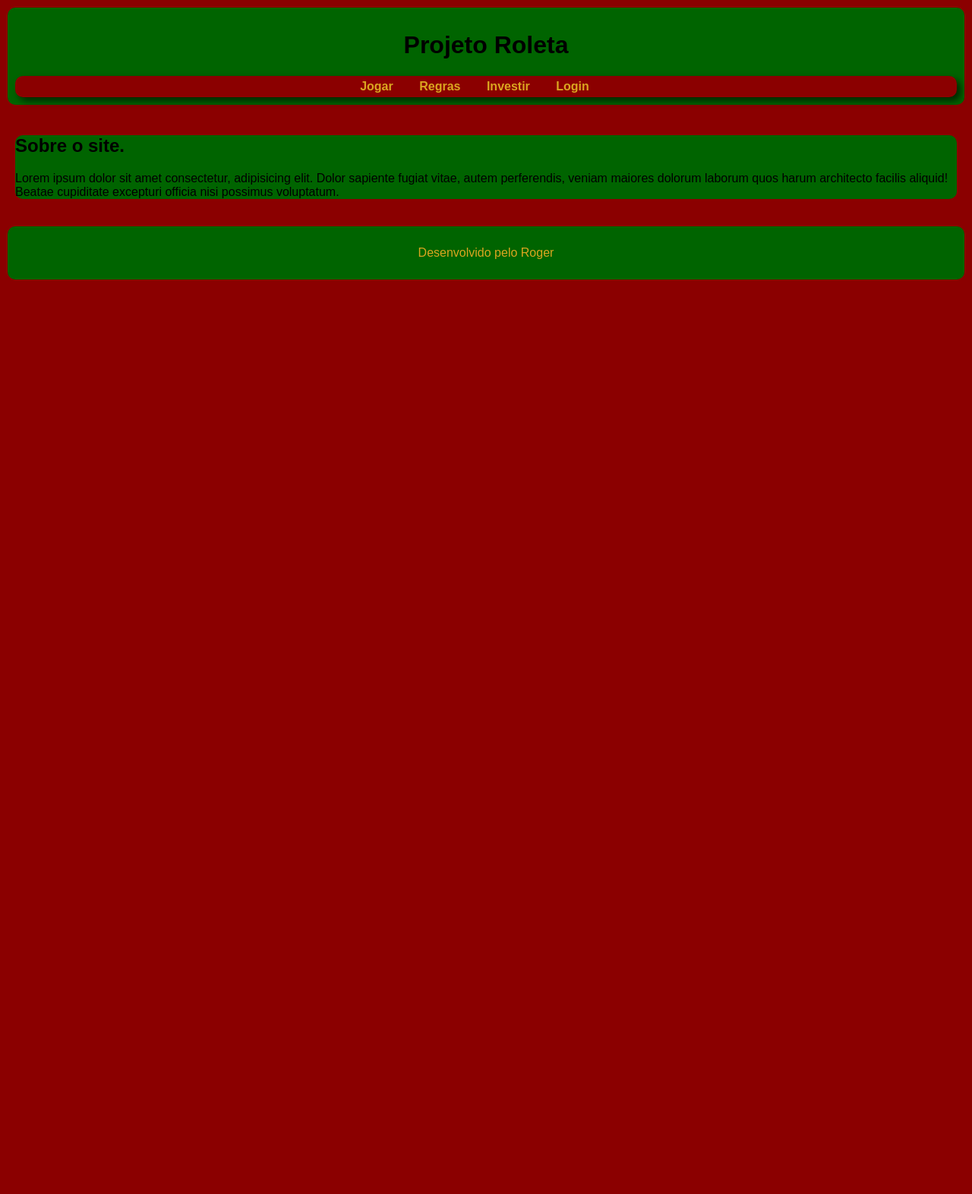
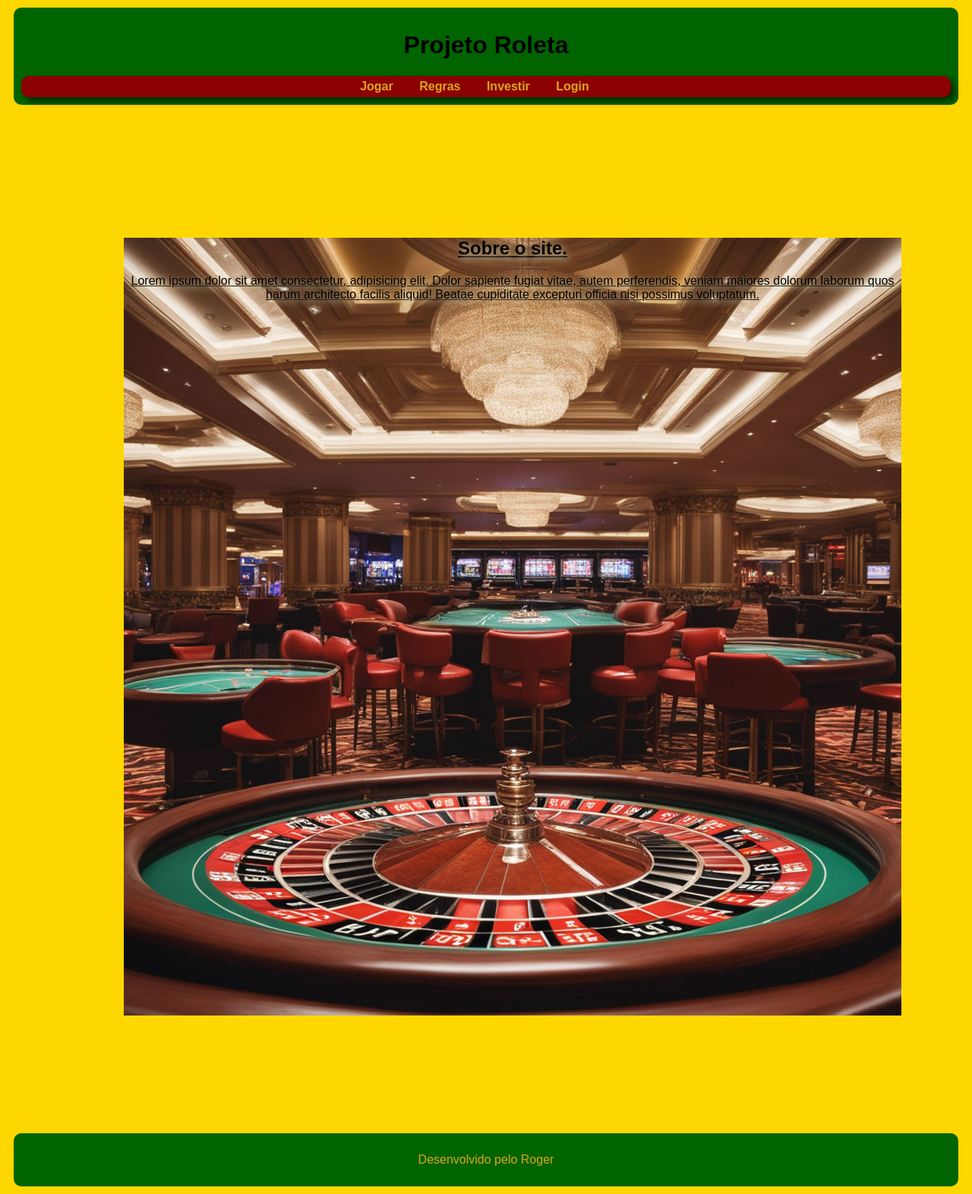
Before and after one commit to RogerDrese/Projeto-Roleta, a PHP site: page / in a window 1280 px wide. Shown: the whole page at 76% size. Before the commit the page ends 368 px from the top, so only its background shows below. Run offline with PHP 8.4, Linux system fonts and the light colour scheme.

Commit message:
upd index

```diff
--- /dev/null
+++ b/about.txt
@@ -0,0 +1,6 @@
+This favicon was generated using the following font:
+
+- Font Title: Noto Serif Tamil
+- Font Author: Copyright 2022 The Noto Project Authors (https://github.com/notofonts/tamil)
+- Font Source: http://fonts.gstatic.com/s/notoseriftamil/v28/LYjndHr-klIgTfc40komjQ5OObazYp-6H94dBF-RX6nNRJfi-Gf55IgAecattN-R8Pz3v8Etew.ttf
+- Font License: SIL Open Font License, 1.1 (http://scripts.sil.org/OFL))
--- a/index.css
+++ b/index.css
@@ -2,8 +2,8 @@
 
 body{
     font-family: Arial, Helvetica, sans-serif;
-    background-color: darkred;
-    margin: 0;
+    background-color: gold;
+
 
 }
 header{
@@ -24,15 +24,31 @@ nav > a {
     color: goldenrod;
     font-weight: bold;
     margin-right: 30px;
+    border-color: rgba(255, 235, 205, 0);
 }
-main{
-    padding: 10px;
-    margin: 10px;
+nav a:hover {
+    border: 2px solid rgba(253, 6, 6, 0.192);
+    border-radius: 8%;
+    transform: (-5px, -5px);
+    box-shadow: 7px 7px 15px black;
+    transition: 1s, border 1s;
 
 }
-article > aside{
-    background-color: darkgreen;
-    border-radius: 10px;
+main {
+    padding: 10px;
+    margin: 145px;
+
+}
+article{
+    text-align: center;
+    text-decoration: underline solid;
+    text-shadow: 3px 3px 10px rgba(224, 217, 175, 0.952);
+
+
+    background: url(Imagens/cassino-fundo.jpeg) no-repeat;
+    height: 1024px;
+    width: 1024px;
+
 
 }
 footer{
--- a/index.html
+++ b/index.html
@@ -5,6 +5,8 @@
     <meta name="viewport" content="width=device-width, initial-scale=1.0">
     <title>Projeto Roleta</title>
    <link rel="stylesheet" href="index.css">
+   <link rel="shortcut icon" href="favicon.ico" type="image/x-icon">
+
 </head>
 <body>
     <header>
```
Also changed, not shown: Imagens/cassino-fundo.jpeg (added), favicon.ico (added).
